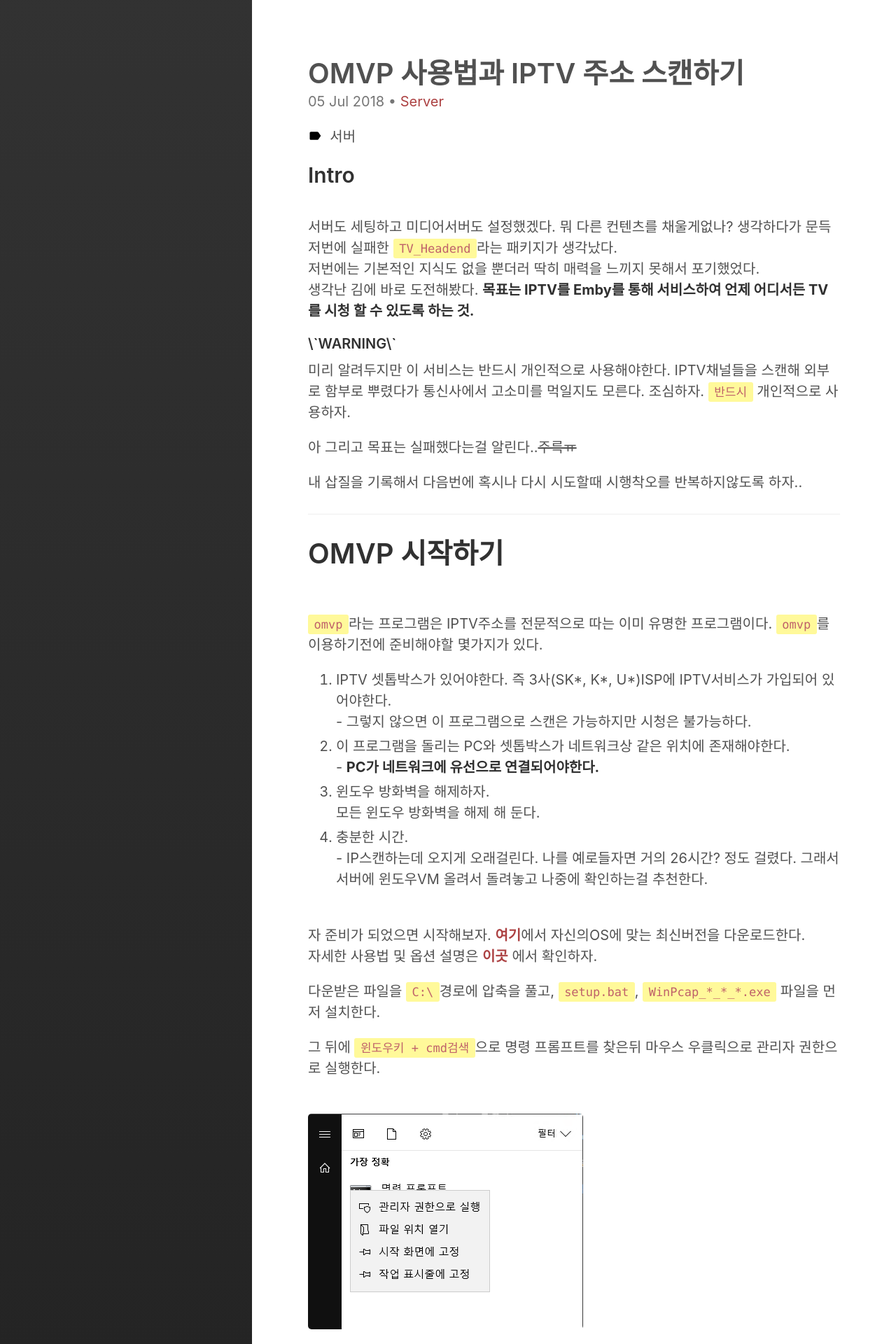
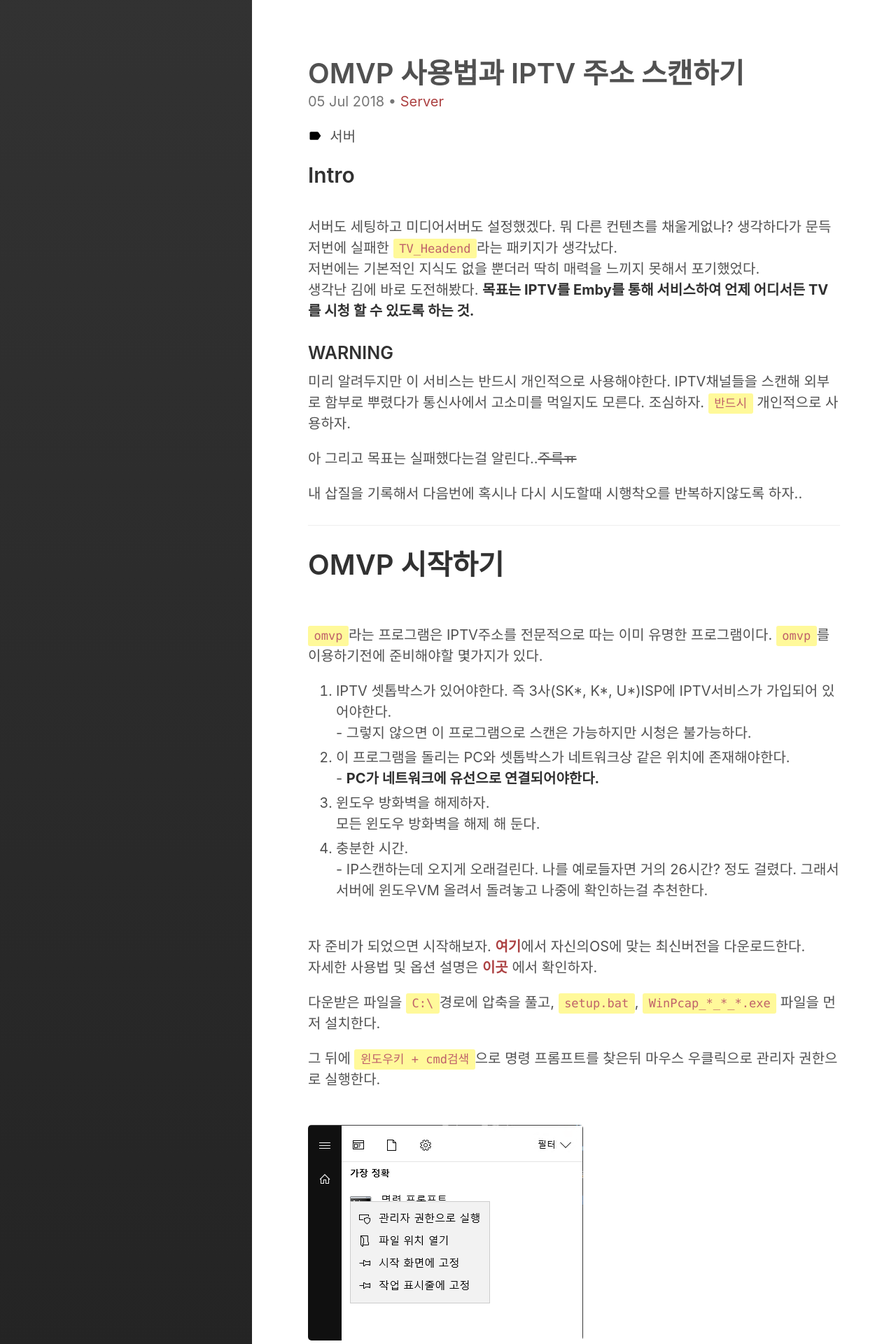
Before and after one commit to Cozy-Ho/Cozy-Ho.github.io, a Jekyll site: the page built from _posts/2018-07-05-IPTV_ip주소 스캔하기.md, in a window 1280 px wide. Shown: the top 1920 px of the page at 70% size. Built offline with Jekyll 4.4.1, drawn with Linux system fonts in a browser that asks for light colours; comment, search, counter and statistics services are not loaded.

```diff
--- a/_posts/2018-07-05-IPTV_ip주소 스캔하기.md
+++ b/_posts/2018-07-05-IPTV_ip주소 스캔하기.md
@@ -12,7 +12,7 @@ category: Server
 서버도 세팅하고 미디어서버도 설정했겠다. 뭐 다른 컨텐츠를 채울게없나? 생각하다가 문득 저번에 실패한 `TV_Headend`라는 패키지가 생각났다.<br>
 저번에는 기본적인 지식도 없을 뿐더러 딱히 매력을 느끼지 못해서 포기했었다.<br>생각난 김에 바로 도전해봤다. **목표는 IPTV를 Emby를 통해 서비스하여 언제 어디서든 TV를 시청 할 수 있도록 하는 것.**<br>
 
-<h4>\`WARNING\`</h4>
+<h3>WARNING</h3>
 미리 알려두지만 이 서비스는 반드시 개인적으로 사용해야한다. IPTV채널들을 스캔해 외부로 함부로 뿌렸다가 통신사에서 고소미를 먹일지도 모른다. 조심하자. `반드시` 개인적으로 사용하자.
 
 아 그리고 목표는 실패했다는걸 알린다..~~주륵ㅠ~~
```
